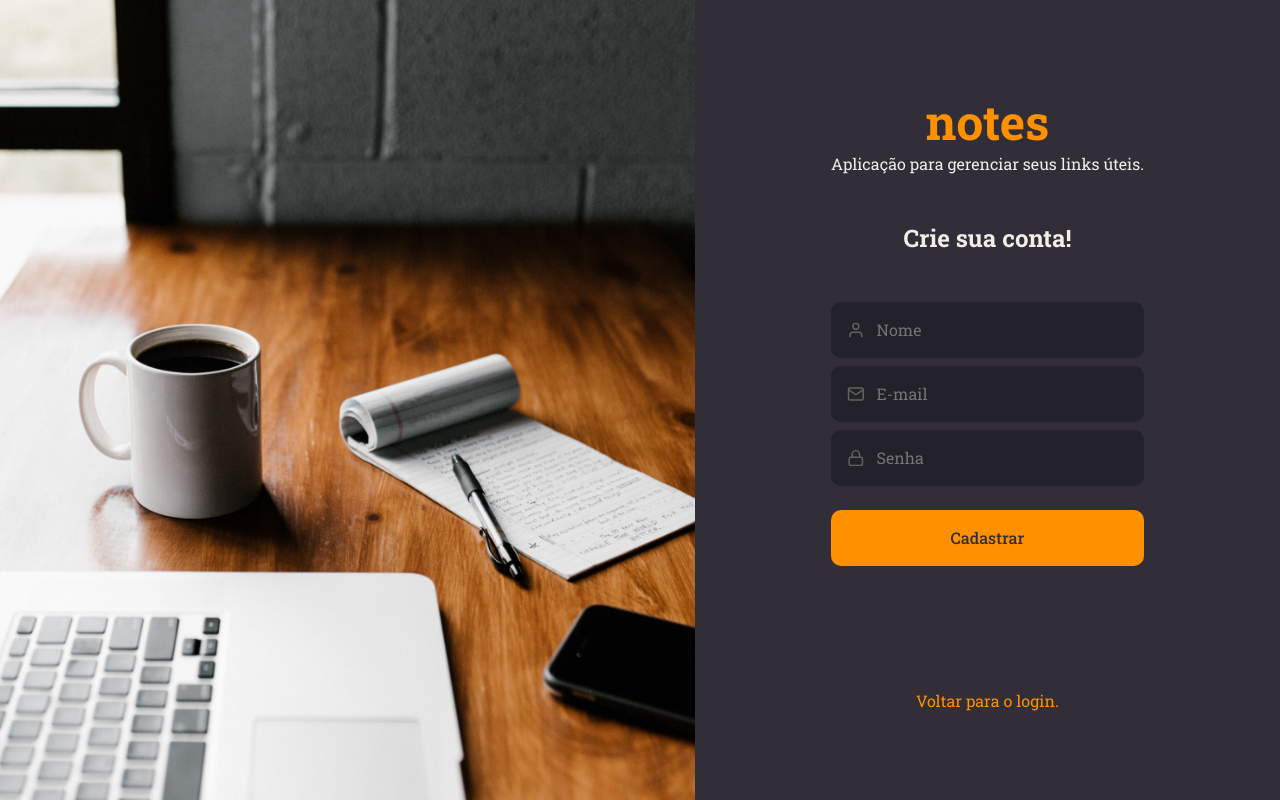
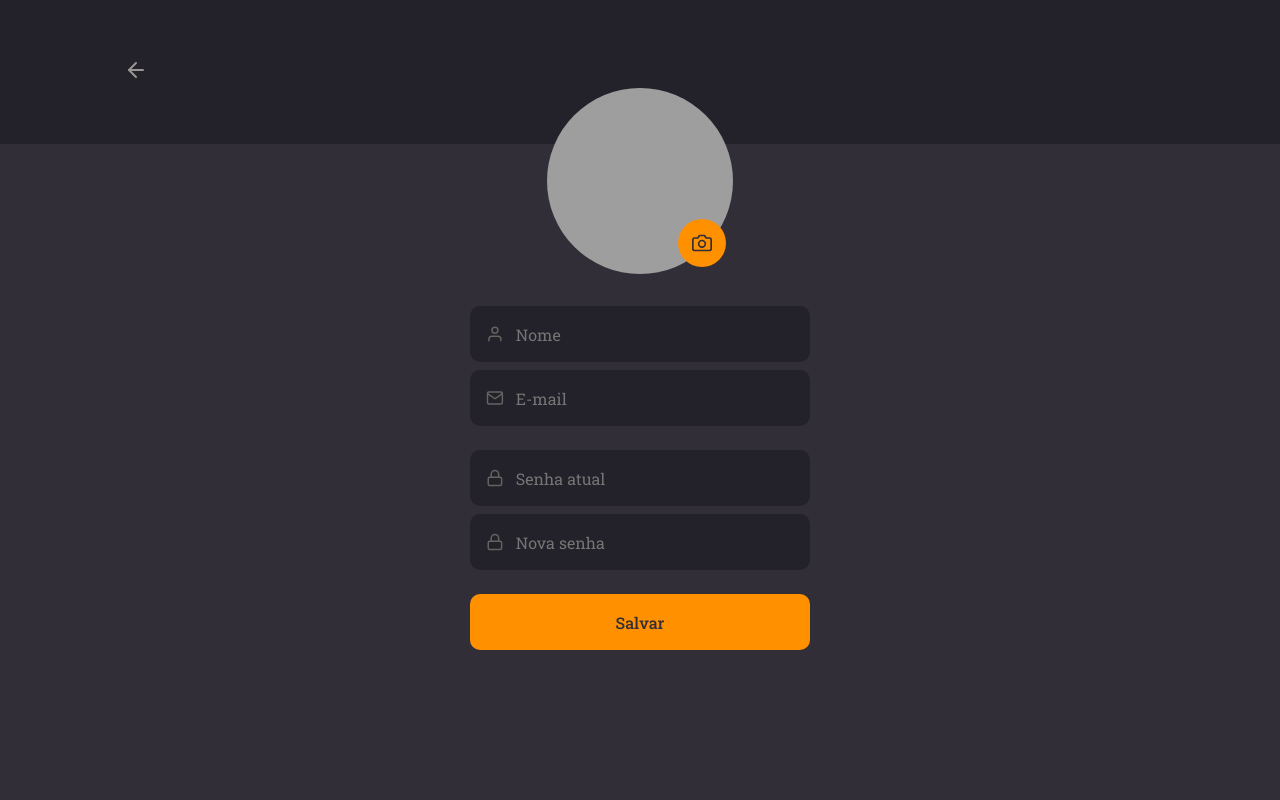
Before and after one commit to samuelfsd/notes, a React (Vite) app: page / in a window 1280 px wide. Built offline with nearby package versions, Linux system fonts and the light colour scheme; grey boxes are pictures that could not be loaded.

Commit message:
feat: create Profile page

```diff
--- a/src/main.jsx
+++ b/src/main.jsx
@@ -5,14 +5,14 @@
 import GlobalStyles from './styles/global';
 import theme from './styles/theme';
 
-import { SignUp } from './pages/SignUp';
+import { Profile } from './pages/Profile';
 
 
 ReactDOM.createRoot(document.getElementById('root')).render(
   <React.StrictMode>
     <ThemeProvider theme={theme}>
       <GlobalStyles />
-      <SignUp />
+      <Profile />
     </ThemeProvider>
   </React.StrictMode>,
 )
--- /dev/null
+++ b/src/pages/Profile/index.jsx
@@ -0,0 +1,61 @@
+import { FiArrowLeft, FiUser, FiMail, FiLock, FiCamera} from 'react-icons/fi';
+import React from 'react';
+import { Container, Form, Avatar } from './styles';
+
+import { Input } from '../../components/Input'
+import { Button } from '../../components/Button'
+
+
+export function Profile() {
+  return (
+    <Container>
+        <header>
+            <a href="#">
+                <FiArrowLeft />
+            </a>
+        </header>
+
+        <Form>
+            <Avatar>
+                <img
+                    src="https://github.com/samuelfsd.png"
+                    alt="Foto do usuário"
+                />
+                <label htmlFor="avatar">
+                    <FiCamera />
+
+                    <input
+                        id="avatar"
+                        type="file"
+                    />
+                </label>
+            </Avatar>
+            <Input
+                placeholder="Nome"
+                type="text"
+                icon={FiUser}
+            />
+
+            <Input
+                placeholder="E-mail"
+                type="email"
+                icon={FiMail}
+            />
+
+            <Input
+                placeholder="Senha atual"
+                type="password"
+                icon={FiLock}
+            />
+
+            <Input
+                placeholder="Nova senha"
+                type="password"
+                icon={FiLock}
+            />
+
+            <Button title="Salvar" />
+        </Form>
+    </Container>
+  );
+}
--- /dev/null
+++ b/src/pages/Profile/styles.js
@@ -0,0 +1,74 @@
+import styled from "styled-components";
+
+export const Container = styled.div`
+  width: 100%;
+
+  > header {
+    width: 100%;
+    height: 144px;
+
+    background: ${({ theme }) => theme.COLORS.BACKGROUND_900};
+
+    display: flex;
+    align-items: center;
+
+    padding: 0 124px;
+
+    svg {
+      color: ${({ theme }) => theme.COLORS.GRAY_100};
+      font-size: 24px;
+    }
+  }
+`;
+
+export const Form = styled.form`
+  max-width: 340px;
+  margin: 30px auto 0;
+
+  > div:nth-child(4) {
+    margin-top: 24px;
+  }
+`;
+
+export const Avatar = styled.div`
+  position: relative;
+  margin: -86px auto 32px;
+
+  width: 186px;
+  height: 186px;
+
+  > img {
+    width: 186px;
+    height: 186px;
+    border-radius: 50%;
+  }
+
+  > label {
+    width: 48px;
+    height: 48px;
+
+    background-color: ${({ theme }) => theme.COLORS.ORANGE};
+
+    border-radius: 50%;
+
+    display: flex;
+    align-items: center;
+    justify-content: center;
+
+    position: absolute;
+    bottom: 7px;
+    right: 7px;
+
+    cursor: pointer;
+
+    input {
+      display: none;
+    }
+
+    svg {
+      width: 20px;
+      height: 20px;
+      color: ${({ theme }) => theme.COLORS.BACKGROUND_800};
+    }
+  }
+`;
```
